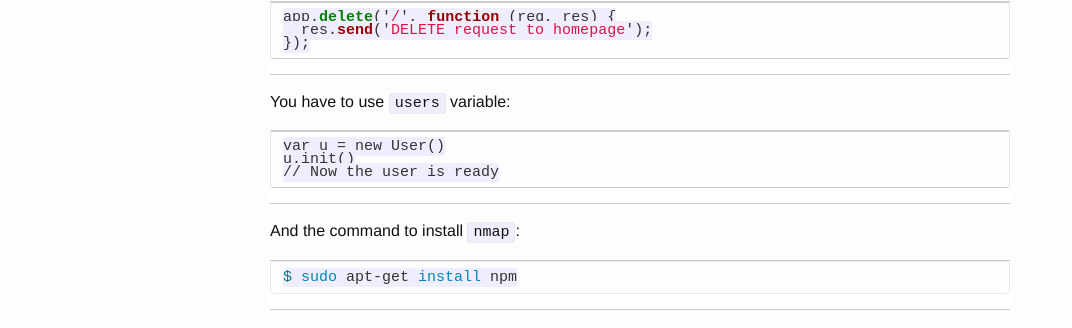
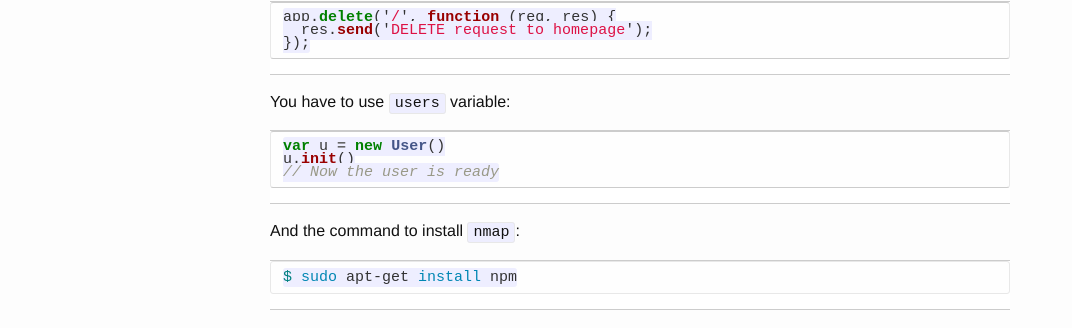
Before and after one commit to iamropo/git-experiments, a Jekyll site: the page built from index.md, in a window 1280 px wide. Shown: the part 685-1013 px from the top of the page, without its empty margins (0-1072 px from the left). Built offline with Jekyll 4.4.1, drawn with Linux system fonts in a browser that asks for light colours.

Commit message:
Update index.md

````diff
--- a/index.md
+++ b/index.md
@@ -29,11 +29,11 @@ PIN: 78368475
 
 You have to use `users` variable:
 
-```
+~~~js
 var u = new User()
 u.init()
 // Now the user is ready
-```
+~~~
 
 And the command to install `nmap`:
 
````
